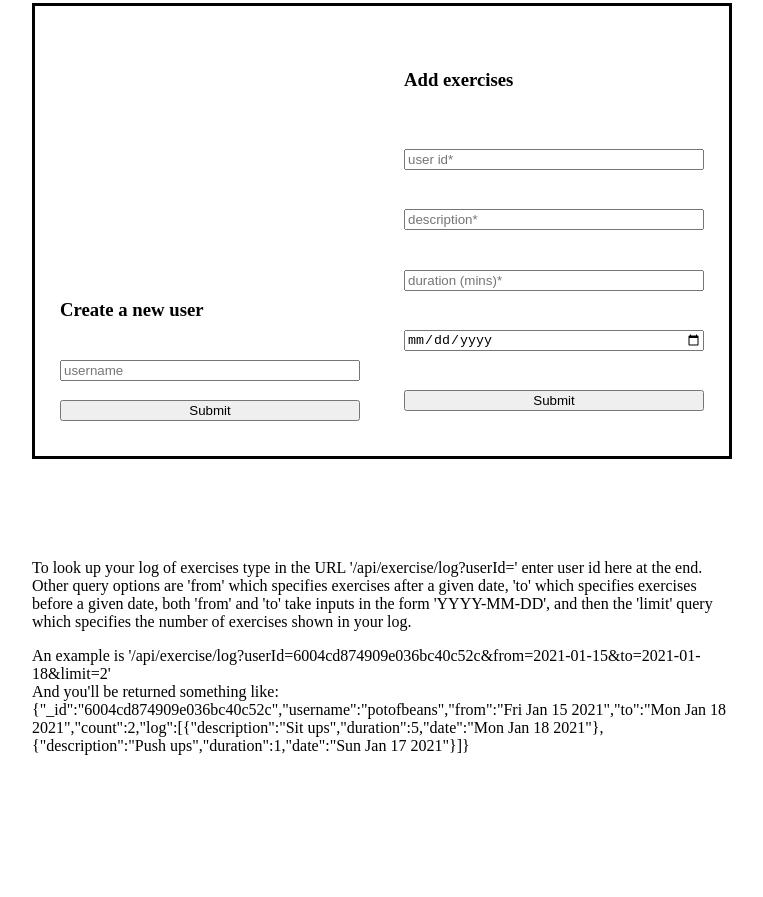
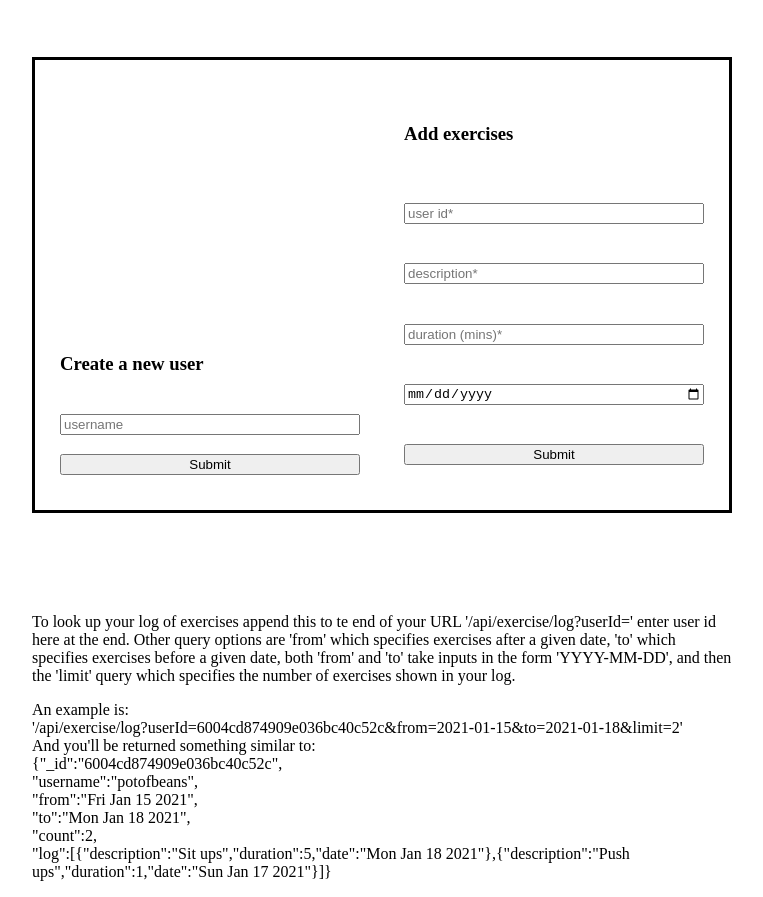
Before and after one commit to WesamKhalil/exercise-tracker-api, a website: page views/index.html in a window 1280 px wide. Shown: the part 301-1198 px from the top of the page, without its empty margins (258-1021 px from the left). Before the commit the page ends 1072 px from the top, so only its background shows below. Drawn offline with Linux system fonts and the light colour scheme.

Commit message:
Update index.html

```diff
--- a/views/index.html
+++ b/views/index.html
@@ -12,7 +12,7 @@
         Example: {"user_name":"WesamKhalil","_id":"6005880b2cec5d1ff819acce"}</p>
         <p>To add an exercise including user id, description and duration are mandatory. If no date is passed then it will use the current date by default.
         The JSON you will get back will look like:<br>
-        {"_id":"6004cd874909e036bc40c52c","username":"potofbeans","date":"Sat Jan 09 2021","duration":"5","description":"Push ups"}</p>
+        {"_id":"6004cd874909e036bc40c52c",<br>"username":"potofbeans",<br>"date":"Sat Jan 09 2021",<br>"duration":"5",<br>"description":"Push ups"}</p>
         <div class="form-cont">
             <!--Register new user-->
             <form action="/api/exercise/new_user" method="POST" class="user">
@@ -30,12 +30,12 @@
                 <button>Submit</button>
             </form>
         </div>
-        <p>To look up your log of exercises type in the URL '/api/exercise/log?userId=' enter user id here at the end.
+        <p>To look up your log of exercises append this to te end of your URL '/api/exercise/log?userId=' enter user id here at the end.
             Other query options are 'from' which specifies exercises after a given date, 'to' which specifies exercises
             before a given date, both 'from' and 'to' take inputs in the form 'YYYY-MM-DD', and then the 'limit' query which specifies the number of exercises shown in your log.
         </p>
-        <p>An example is '/api/exercise/log?userId=6004cd874909e036bc40c52c&from=2021-01-15&to=2021-01-18&limit=2'<br>
-        And you'll be returned something like:<br>
-        {"_id":"6004cd874909e036bc40c52c","username":"potofbeans","from":"Fri Jan 15 2021","to":"Mon Jan 18 2021","count":2,"log":[{"description":"Sit ups","duration":5,"date":"Mon Jan 18 2021"},{"description":"Push ups","duration":1,"date":"Sun Jan 17 2021"}]}</p>
+        <p>An example is:<br>'/api/exercise/log?userId=6004cd874909e036bc40c52c&from=2021-01-15&to=2021-01-18&limit=2'<br>
+        And you'll be returned something similar to:<br>
+        {"_id":"6004cd874909e036bc40c52c",<br>"username":"potofbeans",<br>"from":"Fri Jan 15 2021",<br>"to":"Mon Jan 18 2021",<br>"count":2,<br>"log":[{"description":"Sit ups","duration":5,"date":"Mon Jan 18 2021"},{"description":"Push ups","duration":1,"date":"Sun Jan 17 2021"}]}</p>
     </body>
 </html>
```
